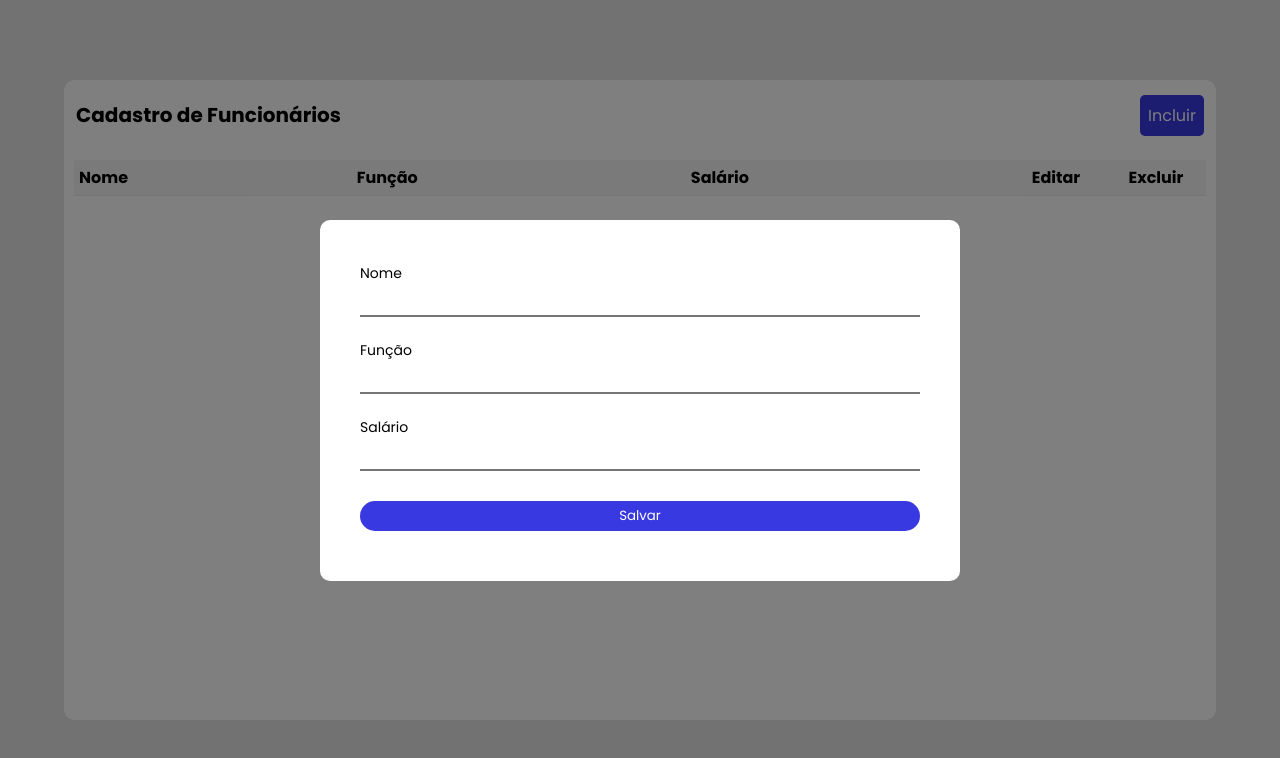
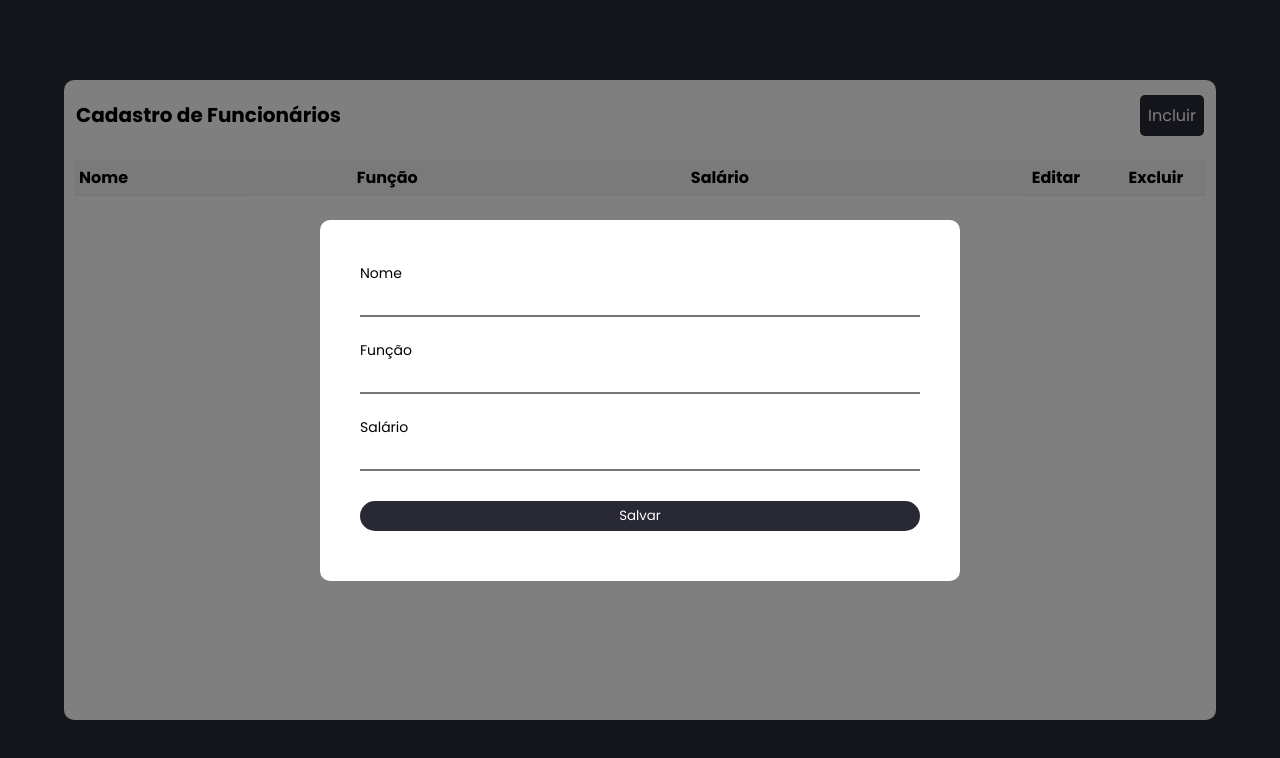
Before and after one commit to NicolauAlfredo/cadastro-funcionarios-javascript, a plain HTML site: page index.html in a window 1280 px wide. Both pictures are taken after a click on the button "Incluir". Drawn offline with nearby package versions, Linux system fonts and the light colour scheme.

Commit message:
Alterações no CSS

```diff
--- a/css/style.css
+++ b/css/style.css
@@ -13,7 +13,7 @@ body {
   display: flex;
   align-items: center;
   justify-content: center;
-  background-color: rgba(0,0,0,0.1);
+  background-color: #292936
 }
 
 button {
@@ -47,7 +47,7 @@ button {
   border-radius: 5px;
   border: none;
   color: white;
-  background-color: rgb(57, 57, 226);
+  background-color: #292936;
 }
 
 .divTable {
@@ -189,7 +189,7 @@ tbody tr td.acao {
   padding: 5px 10px;
   width: 100%;
   border: none;
-  background-color: rgb(57, 57, 226);
+  background-color: #292936;
   color: white;
 }
 
```
